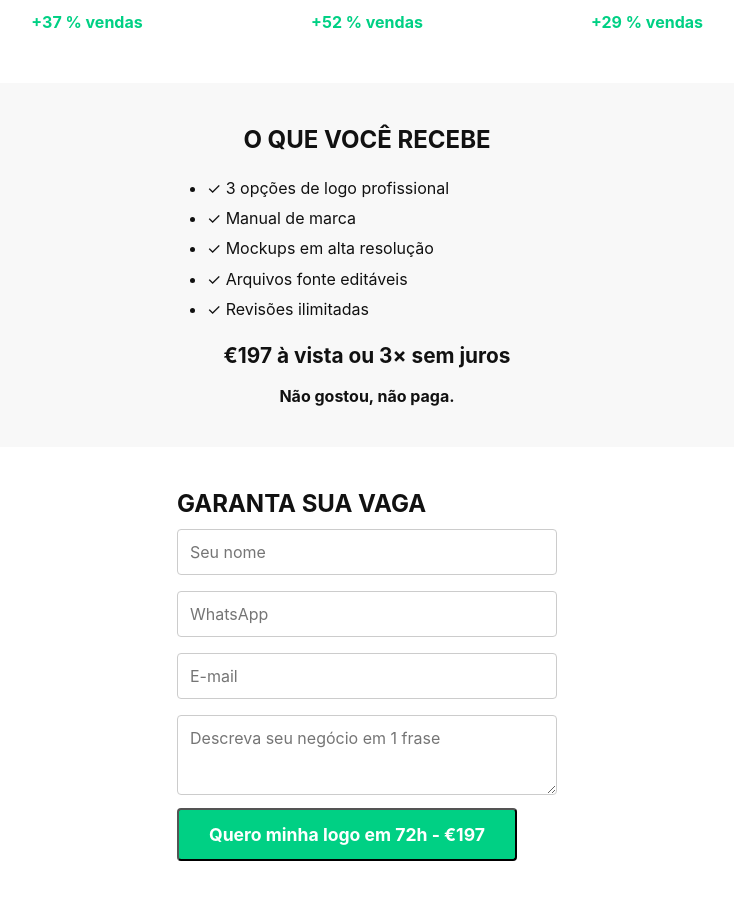
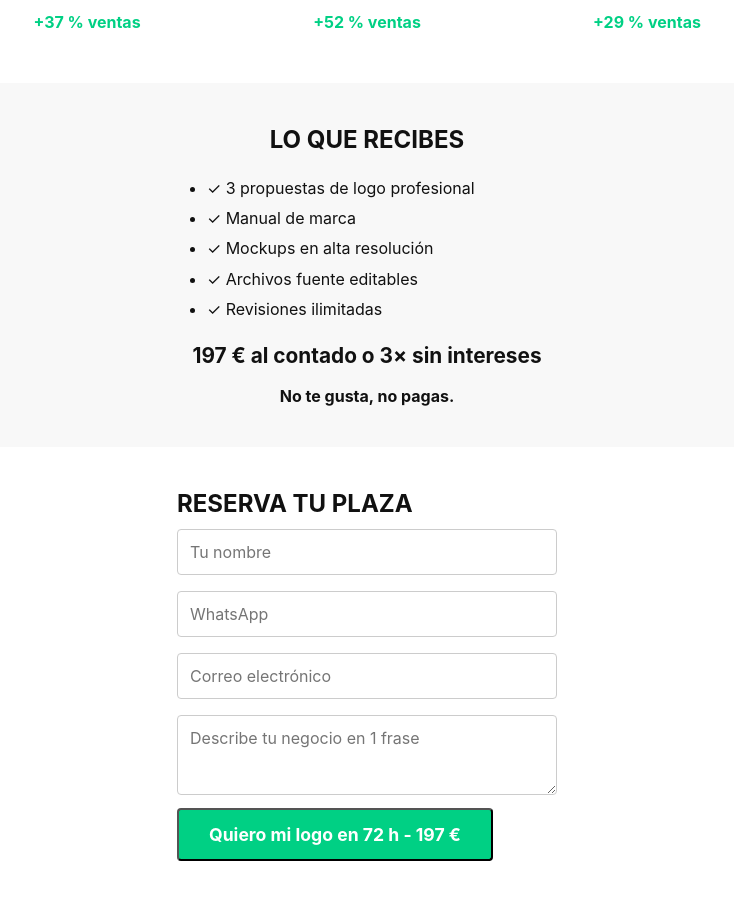
Before and after one commit to iurylm/disenador, a plain HTML site: page index.html in a window 1280 px wide. Shown: the part 787-1686 px from the top of the page, without its empty margins (273-1007 px from the left). Drawn offline with Linux system fonts and the light colour scheme.

Commit message:
Update index.html

```diff
--- a/index.html
+++ b/index.html
@@ -1,8 +1,8 @@
 <!doctype html>
-<html lang="pt-BR">
+<html lang="es">
 <head>
   <meta charset="utf-8">
-  <title>Sua Logo em 72h | €197</title>
+  <title>Tu Logo Actual te Está Costando Ventas | 197 €</title>
   <meta name="viewport" content="width=device-width, initial-scale=1">
   <style>
     *{margin:0;padding:0;box-sizing:border-box;font-family:-apple-system,BlinkMacSystemFont,"Segoe UI",Roboto,"Helvetica Neue",Arial,sans-serif}
@@ -40,51 +40,51 @@
 </head>
 <body>
 <section class="hero">
-  <h1>SUA LOGO ATUAL ESTÁ MATANDO SUAS VENDAS</h1>
-  <p>Transformamos marcas medíocres em máquinas de vender em 72h</p>
-  <p style="font-size:1.4em;font-weight:700">€197 &nbsp;&bull;&nbsp; só 5 vagas esta semana</p>
-  <a href="#form" class="btn">Quero minha logo profissional</a>
+  <h1>TU LOGO ACTUAL TE ESTÁ COSTANDO VENTAS</h1>
+  <p>Convertimos marcas mediocres en máquinas de vender en 72 h</p>
+  <p style="font-size:1.4em;font-weight:700">197 € &nbsp;&bull;&nbsp; sólo 5 plazas esta semana</p>
+  <a href="#form" class="btn">Quiero mi logo profesional</a>
 </section>
 
 <section class="proof">
   <div class="card">
     <img src="https://i.imgur.com/1a2b3c4.jpg" alt="antes">
-    <img src="https://i.imgur.com/5d6e7f8.jpg" alt="depois">
-    <span>+37 % vendas</span>
+    <img src="https://i.imgur.com/5d6e7f8.jpg" alt="después">
+    <span>+37 % ventas</span>
   </div>
   <div class="card">
     <img src="https://i.imgur.com/9g0h1i2.jpg" alt="antes">
-    <img src="https://i.imgur.com/3j4k5l6.jpg" alt="depois">
-    <span>+52 % vendas</span>
+    <img src="https://i.imgur.com/3j4k5l6.jpg" alt="después">
+    <span>+52 % ventas</span>
   </div>
   <div class="card">
     <img src="https://i.imgur.com/7m8n9o0.jpg" alt="antes">
-    <img src="https://i.imgur.com/2p3q4r5.jpg" alt="depois">
-    <span>+29 % vendas</span>
+    <img src="https://i.imgur.com/2p3q4r5.jpg" alt="después">
+    <span>+29 % ventas</span>
   </div>
 </section>
 
 <section class="offer">
-  <h2>O QUE VOCÊ RECEBE</h2>
+  <h2>LO QUE RECIBES</h2>
   <ul>
-    <li>✓ 3 opções de logo profissional</li>
+    <li>✓ 3 propuestas de logo profesional</li>
     <li>✓ Manual de marca</li>
-    <li>✓ Mockups em alta resolução</li>
-    <li>✓ Arquivos fonte editáveis</li>
-    <li>✓ Revisões ilimitadas</li>
+    <li>✓ Mockups en alta resolución</li>
+    <li>✓ Archivos fuente editables</li>
+    <li>✓ Revisiones ilimitadas</li>
   </ul>
-  <p style="font-size:1.3em;font-weight:700">€197 à vista ou 3× sem juros</p>
-  <p style="margin-top:15px"><strong>Não gostou, não paga.</strong></p>
+  <p style="font-size:1.3em;font-weight:700">197 € al contado o 3× sin intereses</p>
+  <p style="margin-top:15px"><strong>No te gusta, no pagas.</strong></p>
 </section>
 
 <section class="formbox">
-  <h2 id="form">GARANTA SUA VAGA</h2>
+  <h2 id="form">RESERVA TU PLAZA</h2>
   <form action="https://docs.google.com/forms/d/e/SEU_FORM_ID/formResponse" method="POST" target="_blank">
-    <input name="entry.1234567890" type="text" placeholder="Seu nome" required>
+    <input name="entry.1234567890" type="text" placeholder="Tu nombre" required>
     <input name="entry.1234567891" type="tel" placeholder="WhatsApp" required>
-    <input name="entry.1234567892" type="email" placeholder="E-mail" required>
-    <textarea name="entry.1234567893" placeholder="Descreva seu negócio em 1 frase" required></textarea>
-    <button type="submit" class="btn">Quero minha logo em 72h - €197</button>
+    <input name="entry.1234567892" type="email" placeholder="Correo electrónico" required>
+    <textarea name="entry.1234567893" placeholder="Describe tu negocio en 1 frase" required></textarea>
+    <button type="submit" class="btn">Quiero mi logo en 72 h - 197 €</button>
   </form>
 </section>
 
```
